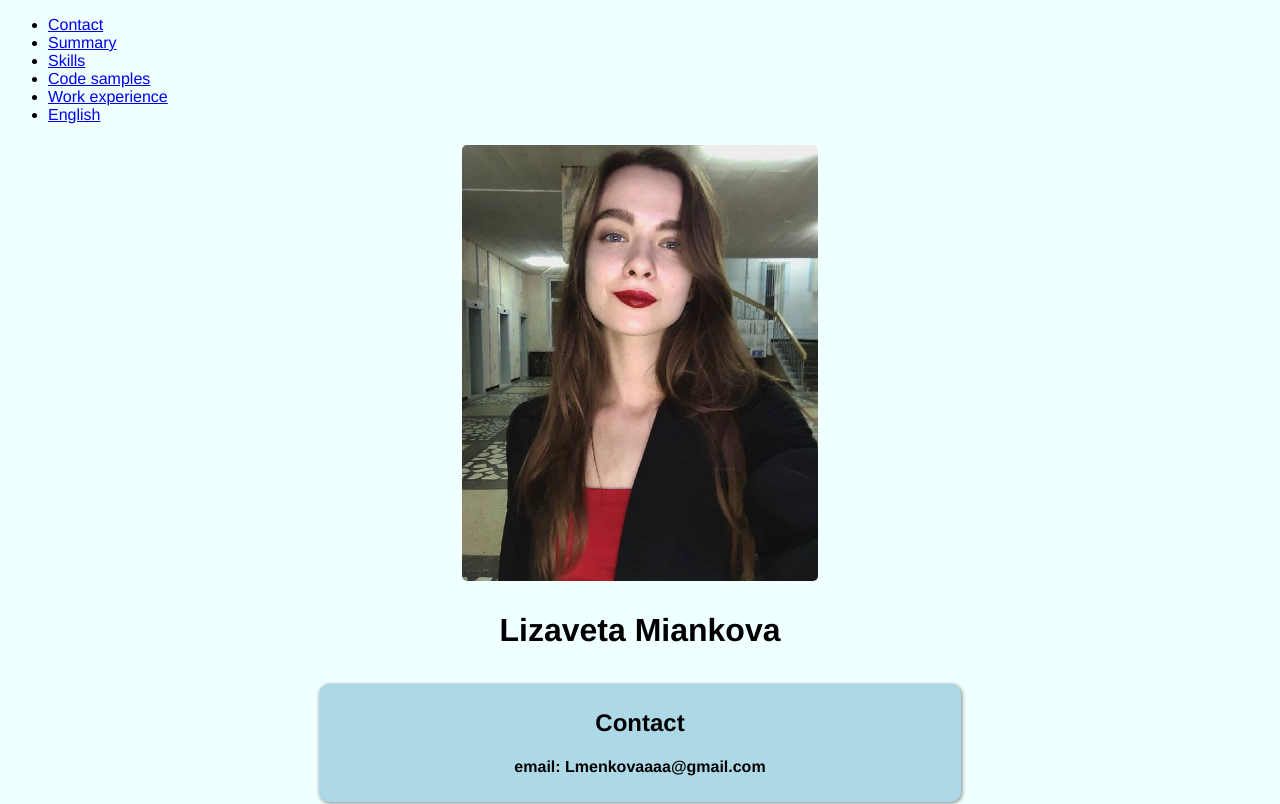
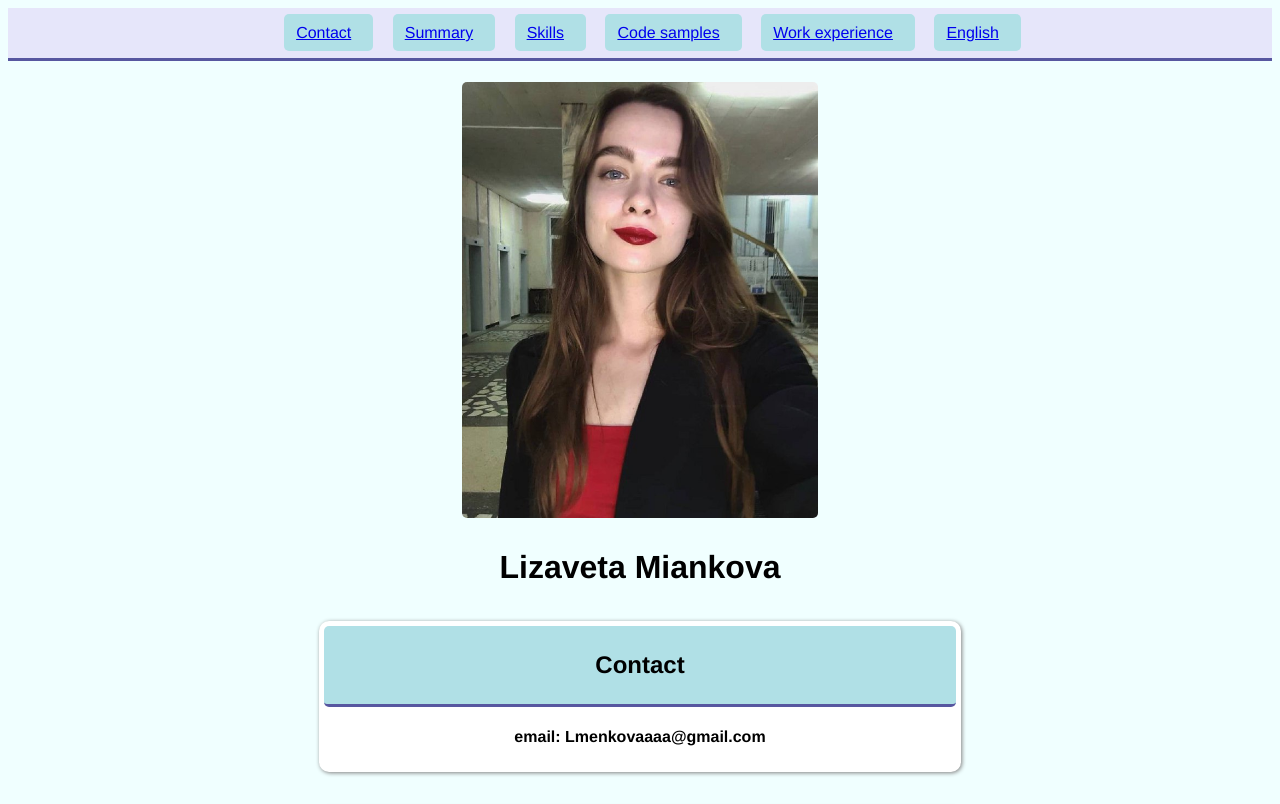
Before and after one commit to Lmenkovaa/rsschool-cv, a plain HTML site: page index.html in a window 1280 px wide. Shown: the top 804 px of the page. Drawn offline with Linux system fonts and the light colour scheme.

Commit message:
fix: fix attributes for semantic css

```diff
--- a/style.css
+++ b/style.css
@@ -8,7 +8,7 @@
     margin-right: auto;
     height: 50%;
     width: 50%;
-    background-color:lightblue;
+    background-color:white;
     padding: 5px;
     border-radius: 10px;
     box-shadow: 1px 1px 4px gray;
@@ -24,22 +24,50 @@
     width: 10%;
 }
 .footer {
-    background-color: rgb(168, 157, 236);
-    border-radius: 10px;
+    background-color: lavender;
     margin-top: 35px;
     margin-left: auto;
     margin-right: auto;
     height: 100%;
     width: 100%;
+    border-top: 3px solid #5757a0;
 }
 pre.code{
     margin-top: 0px;
     display:inline-block;
     text-align: left;
 }
-li{
-    text-align: left;
+.info_li{
+    display: inline;
+    background-color:powderblue;
+    padding: 10px;
+    margin-right: 15px;
+    border-radius: 5px;
+    font-family:'Franklin Gothic Medium', 'Arial Narrow', Arial, sans-serif;
+}
+.li_header{
+    text-decoration: none;
+    display: inline;
+    margin-right: 10px;
+    padding: 2px;
 }
 body{
     font-family:'Franklin Gothic Medium', 'Arial Narrow', Arial, sans-serif;
 }
+.menu {
+    margin-left: auto;
+    margin-right: auto;
+    height: 100%;
+    width: 100%;
+    font-family: sans-serif;
+    color: #5757a0;
+    display: inline-block;
+    background-color: lavender;
+    border-bottom: 3px solid #5757a0;
+}
+.info_header{
+    background-color:powderblue;
+    padding: 5px;
+    border-radius: 5px;
+    border-bottom: 3px solid #5757a0;
+}
```
